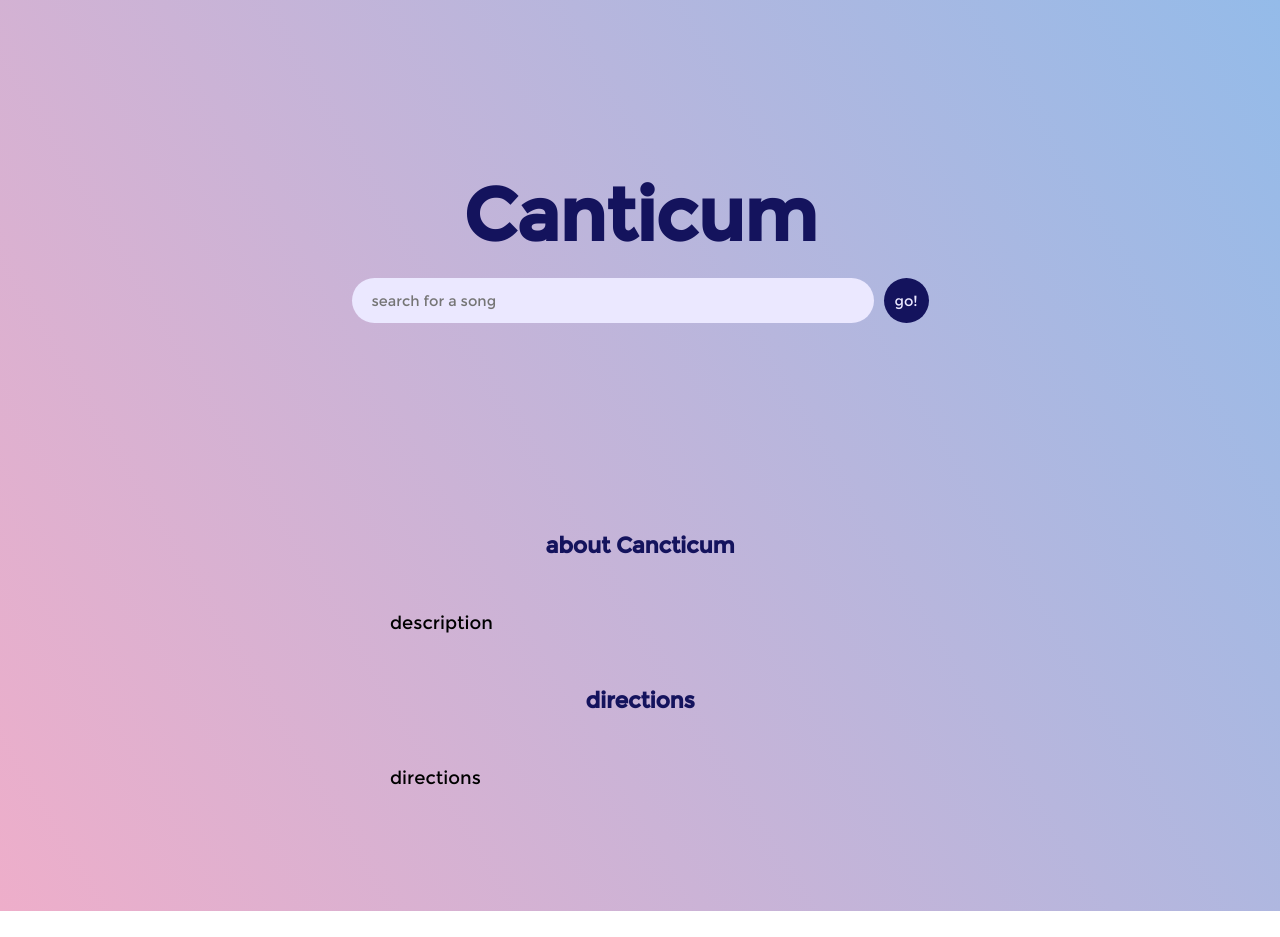
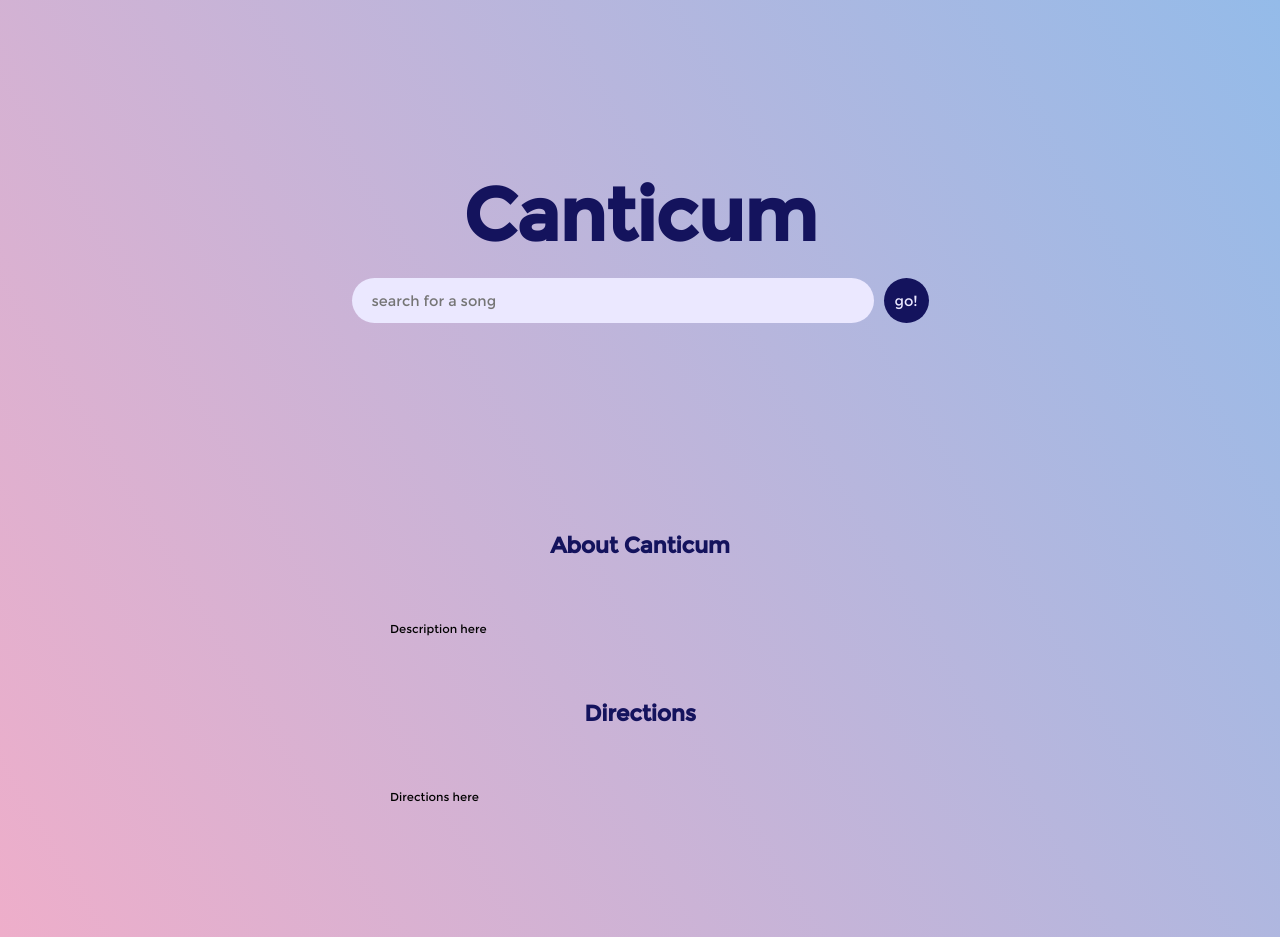
Before and after one commit to lyeric2022/canticum, a React (Vite) app: page / in a window 1280 px wide. Before the commit the page ends 911 px from the top, so only its background shows below. Built offline with nearby package versions, Linux system fonts and the light colour scheme; a web font is replaced by a local one.

Commit message:
feat: flask implementation

```diff
--- a/src/HomePage/Home.jsx
+++ b/src/HomePage/Home.jsx
@@ -1,28 +1,52 @@
-import React from "react";
+import React, { useState } from "react";
 import { useNavigate } from "react-router-dom";
 import "./homepage.css";
 
 function Home() {
   const navigate = useNavigate();
+  const [songName, setSongName] = useState(""); // To hold the song name
+
   const recommend = () => {
-    navigate(`/recommendations`);
+    if (!songName.trim()) {
+      alert("Please enter a song name.");
+      return;
+    }
+    // Perform a fetch request to the Flask API
+    fetch(`http://localhost:5000/recommender?input_song_name=${encodeURIComponent(songName)}&num_recommendations=5`)
+      .then(response => response.json())
+      .then(data => {
+        // Handle the response data from the Flask API here
+        console.log(data); // Log data or set it to state
+        navigate('/recommendations', { state: { recommendations: data } });
+      })
+      .catch(error => {
+        console.error("Error fetching recommendations:", error);
+        alert("Failed to fetch recommendations.");
+      });
   };
+
   return (
     <div id="main">
       <div id="title">
         <p>Canticum</p>
       </div>
       <div id="input-box">
-        <input id="song-input" type="text" placeholder="search for a song" />
+        <input
+          id="song-input"
+          type="text"
+          placeholder="search for a song"
+          value={songName}
+          onChange={e => setSongName(e.target.value)}
+        />
         <div id="go-button">
-          <button onClick={() => recommend()}>go!</button>
+          <button onClick={recommend}>go!</button>
         </div>
       </div>
       <div id="desc-div">
-        <h1>about Cancticum</h1>
-        <text>description</text>
-        <h1>directions</h1>
-        <text>directions</text>
+        <h1>About Canticum</h1>
+        <p>Description here</p>
+        <h1>Directions</h1>
+        <p>Directions here</p>
       </div>
     </div>
   );
```
Also changed, not shown: 1 other file (tests, documents, lock files or other folders).
